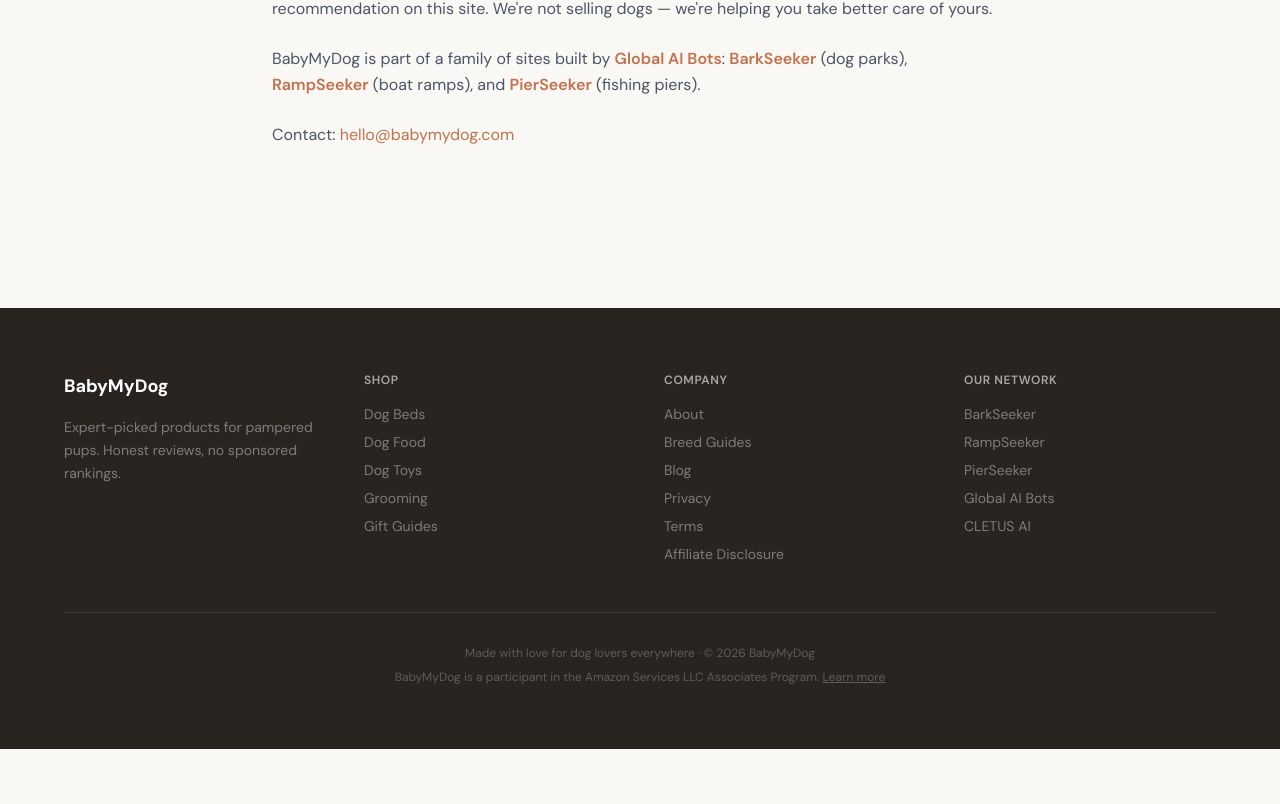
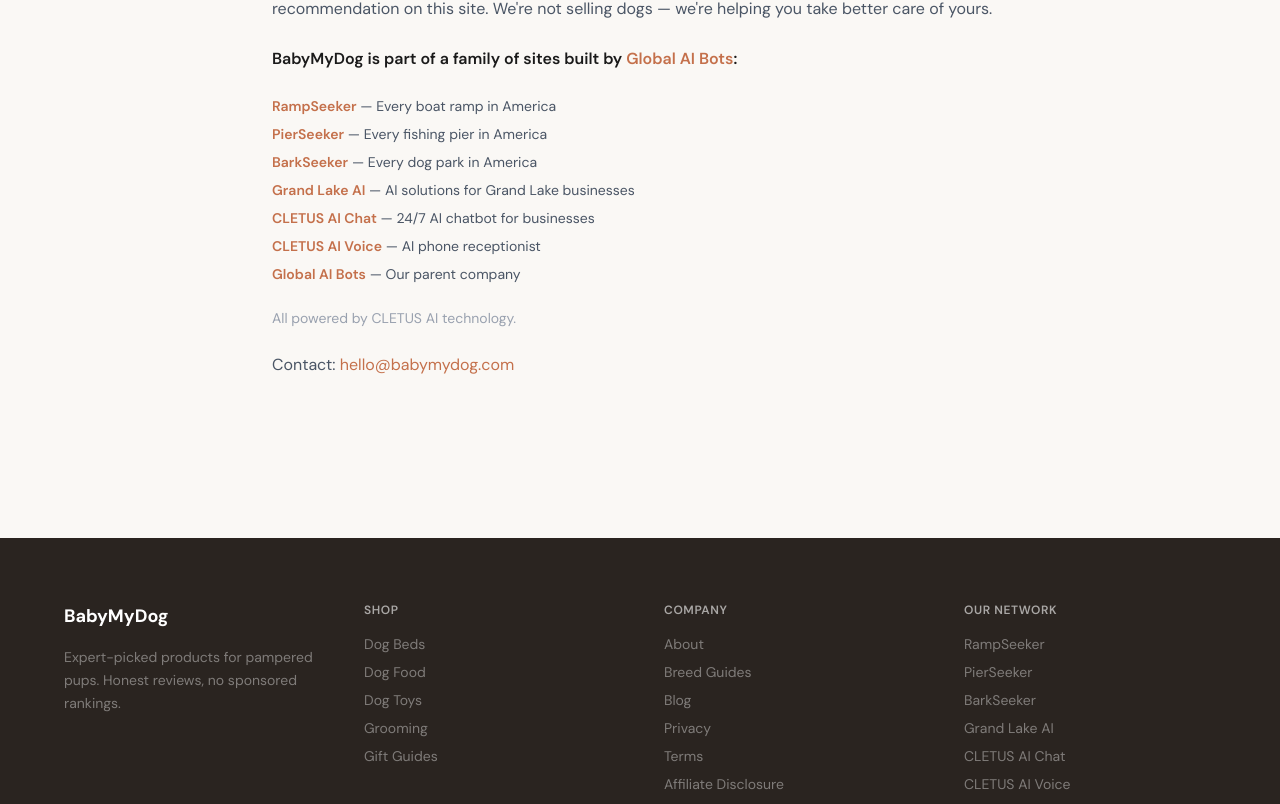
Before and after one commit to GlobalAiBots/babymydog, a Next.js app: page /about in a window 1280 px wide. Shown: the part 876-1680 px from the top of the page. Before the commit the page ends 1625 px from the top, so only its background shows below. Built offline with nearby package versions, Linux system fonts and the light colour scheme.

Commit message:
Add bulldog expertise content, breeder blog posts, bellabulls photos

```diff
--- a/src/app/about/page.tsx
+++ b/src/app/about/page.tsx
@@ -10,7 +10,17 @@
         <p><strong className="text-charcoal">BabyMyDog helps you find the best products for your furry family member.</strong> We research, review, and recommend the top dog products across every category — from beds and food to grooming tools and tech gadgets.</p>
         <p>Every recommendation is based on real research, veterinary input, and feedback from dog owners. We believe your dog deserves the best, and we&apos;re here to help you find it without the guesswork.</p>
         <p><strong className="text-charcoal">BabyMyDog is owned and operated by a retired AKC English Bulldog breeder and U.S. military veteran.</strong> Years of hands-on experience raising show-quality puppies informs every product recommendation on this site. We&apos;re not selling dogs — we&apos;re helping you take better care of yours.</p>
-        <p>BabyMyDog is part of a family of sites built by <a href="https://globalaibots.com" target="_blank" rel="noopener noreferrer" className="text-rose font-semibold hover:underline">Global AI Bots</a>: <a href="https://barkseeker.com" target="_blank" className="text-rose font-semibold hover:underline">BarkSeeker</a> (dog parks), <a href="https://rampseeker.com" target="_blank" className="text-rose font-semibold hover:underline">RampSeeker</a> (boat ramps), and <a href="https://pierseeker.com" target="_blank" className="text-rose font-semibold hover:underline">PierSeeker</a> (fishing piers).</p>
+        <p className="font-semibold text-charcoal">BabyMyDog is part of a family of sites built by <a href="https://globalaibots.com" target="_blank" rel="noopener noreferrer" className="text-rose hover:underline">Global AI Bots</a>:</p>
+        <ul className="list-none space-y-2 text-sm">
+          <li><a href="https://rampseeker.com" target="_blank" rel="noopener noreferrer" className="text-rose font-semibold hover:underline">RampSeeker</a> — Every boat ramp in America</li>
+          <li><a href="https://pierseeker.com" target="_blank" rel="noopener noreferrer" className="text-rose font-semibold hover:underline">PierSeeker</a> — Every fishing pier in America</li>
+          <li><a href="https://barkseeker.com" target="_blank" rel="noopener noreferrer" className="text-rose font-semibold hover:underline">BarkSeeker</a> — Every dog park in America</li>
+          <li><a href="https://grandlakeai.com" target="_blank" rel="noopener noreferrer" className="text-rose font-semibold hover:underline">Grand Lake AI</a> — AI solutions for Grand Lake businesses</li>
+          <li><a href="https://askcletus.com" target="_blank" rel="noopener noreferrer" className="text-rose font-semibold hover:underline">CLETUS AI Chat</a> — 24/7 AI chatbot for businesses</li>
+          <li><a href="https://getcletus.com" target="_blank" rel="noopener noreferrer" className="text-rose font-semibold hover:underline">CLETUS AI Voice</a> — AI phone receptionist</li>
+          <li><a href="https://globalaibots.com" target="_blank" rel="noopener noreferrer" className="text-rose font-semibold hover:underline">Global AI Bots</a> — Our parent company</li>
+        </ul>
+        <p className="text-sm text-gray-400">All powered by CLETUS AI technology.</p>
         <p>Contact: <a href="mailto:hello@babymydog.com" className="text-rose hover:underline">hello@babymydog.com</a></p>
       </div>
     </div>
--- a/src/app/layout.tsx
+++ b/src/app/layout.tsx
@@ -64,11 +64,13 @@
           <div>
             <p className="text-white/60 font-semibold mb-4 text-xs uppercase tracking-wider">Our Network</p>
             <div className="flex flex-col gap-2 text-white/40">
-              <a href="https://barkseeker.com" target="_blank" rel="noopener noreferrer" className="hover:text-white transition">BarkSeeker</a>
               <a href="https://rampseeker.com" target="_blank" rel="noopener noreferrer" className="hover:text-white transition">RampSeeker</a>
               <a href="https://pierseeker.com" target="_blank" rel="noopener noreferrer" className="hover:text-white transition">PierSeeker</a>
+              <a href="https://barkseeker.com" target="_blank" rel="noopener noreferrer" className="hover:text-white transition">BarkSeeker</a>
+              <a href="https://grandlakeai.com" target="_blank" rel="noopener noreferrer" className="hover:text-white transition">Grand Lake AI</a>
+              <a href="https://askcletus.com" target="_blank" rel="noopener noreferrer" className="hover:text-white transition">CLETUS AI Chat</a>
+              <a href="https://getcletus.com" target="_blank" rel="noopener noreferrer" className="hover:text-white transition">CLETUS AI Voice</a>
               <a href="https://globalaibots.com" target="_blank" rel="noopener noreferrer" className="hover:text-white transition">Global AI Bots</a>
-              <a href="https://askcletus.com" target="_blank" rel="noopener noreferrer" className="hover:text-white transition">CLETUS AI</a>
             </div>
           </div>
         </div>
```
